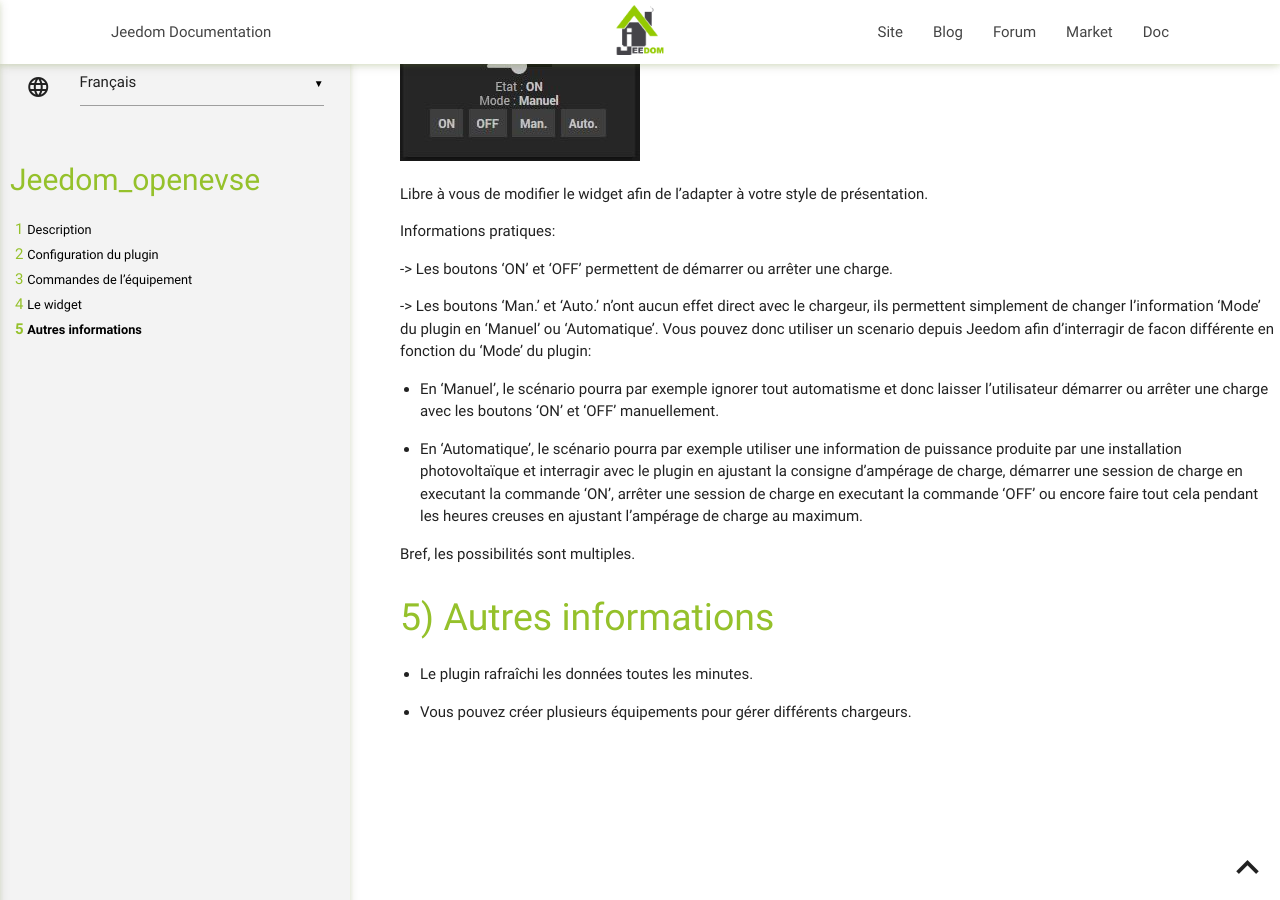
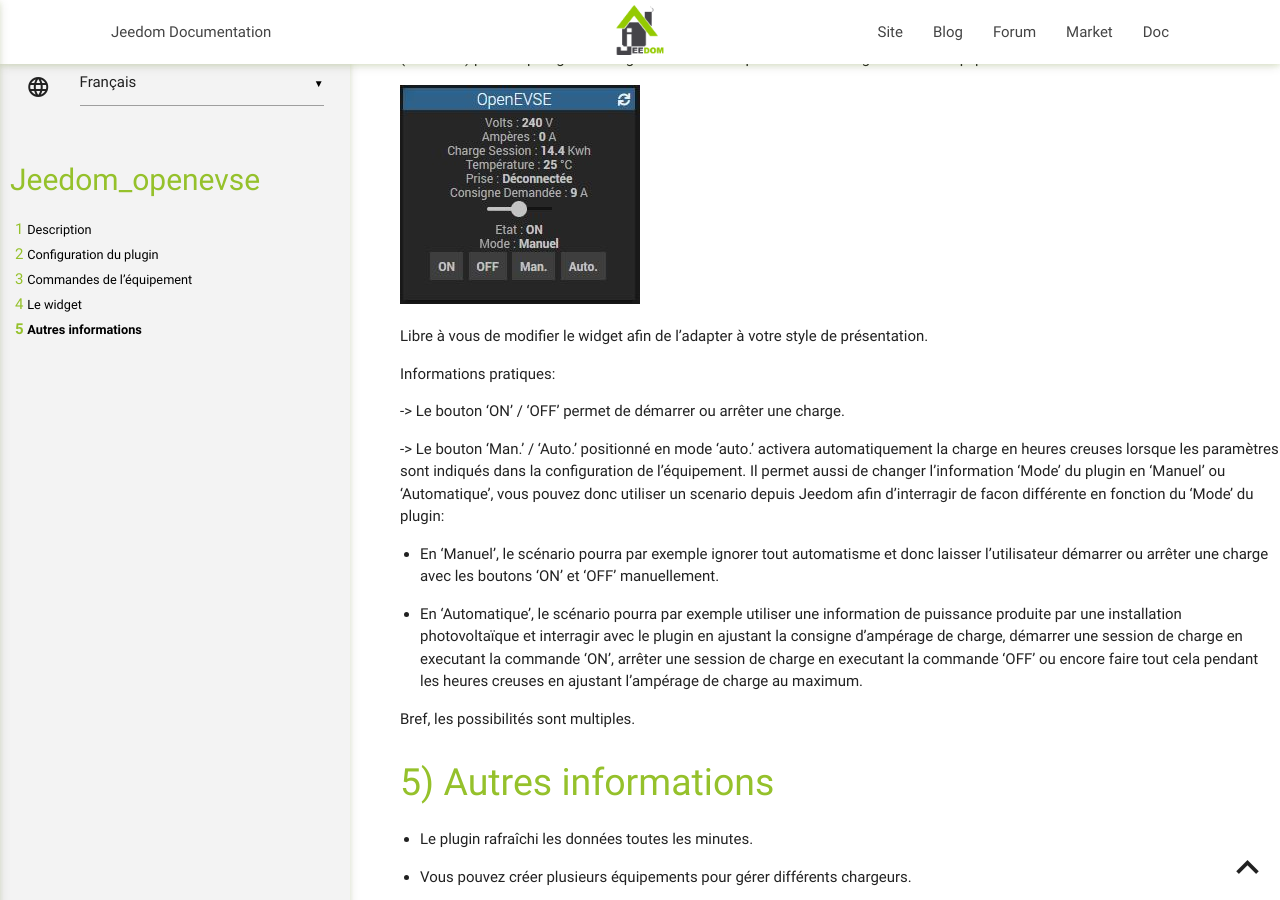
Before and after one commit to Sattaz/Jeedom_OpenEVSE, a Jekyll site: the page built from docs/fr_FR/index.md, in a window 1280 px wide and 900 px high, scrolled down 2370 px. Built offline with Jekyll 4.4.1, drawn with Linux system fonts in a browser that asks for light colours; our own code applies the rules of GitHub Pages for plain Markdown files; some of the changed text lies outside the part shown.

Commit message:
Update index.md

```diff
--- a/docs/fr_FR/index.md
+++ b/docs/fr_FR/index.md
@@ -46,6 +46,10 @@ Puis viennent aussi quelques paramètres dédiés aux spécifications du chargeu
 
 -   Commande ajustement tension (V) : Vous pouvez spécifier une valeur numérique, renseigner une commande de type information ou encore une variable, cette donnée va servir à ajuster la valeur de la tension de référence du chargeur afin d'optimiser le calcul de la session de charge au plus précis.
 
+- Commande lecture mode tarification : Vous pouvez renseigner une commande de type information qui indiquera au chargeur le passage aux heures creuses. En mode automatique, le plugin activera la charge lors du passage en heures creuses et désactivera la charge lors du basculement en heures pleines.
+
+- Mode tarification chargement auto. : En complément de la commande lecture mode tarification, vous devrez spécifier a quoi correspond le mode de tarification, par exemple 'HC' ou encore 'HC...'.
+
 -> Veuillez dès à présent appuyer sur le bouton 'Sauvegarder' afin d'enregistrer la configuration.
 
 -> Cette action va automatiquement créer les commandes de l'équipement.
@@ -72,10 +76,9 @@ Libre à vous de modifier le widget afin de l'adapter à votre style de présent
 
 Informations pratiques:
 
--> Les boutons 'ON' et 'OFF' permettent de démarrer ou arrêter une charge.
+-> Le bouton 'ON' / 'OFF' permet de démarrer ou arrêter une charge.
 
--> Les boutons 'Man.' et 'Auto.' n'ont aucun effet direct avec le chargeur, ils permettent simplement de changer l'information 'Mode' du plugin en 'Manuel' ou 'Automatique'.
-   Vous pouvez donc utiliser un scenario depuis Jeedom afin d'interragir de facon différente en fonction du 'Mode' du plugin:
+-> Le bouton 'Man.' / 'Auto.' positionné en mode 'auto.' activera automatiquement la charge en heures creuses lorsque les paramètres sont indiqués dans la configuration de l'équipement. Il permet aussi de changer l'information 'Mode' du plugin en 'Manuel' ou 'Automatique', vous pouvez donc utiliser un scenario depuis Jeedom afin d'interragir de facon différente en fonction du 'Mode' du plugin:
 
 * En 'Manuel', le scénario pourra par exemple ignorer tout automatisme et donc laisser l'utilisateur démarrer ou arrêter une charge avec les boutons 'ON' et 'OFF' manuellement.
 
```
